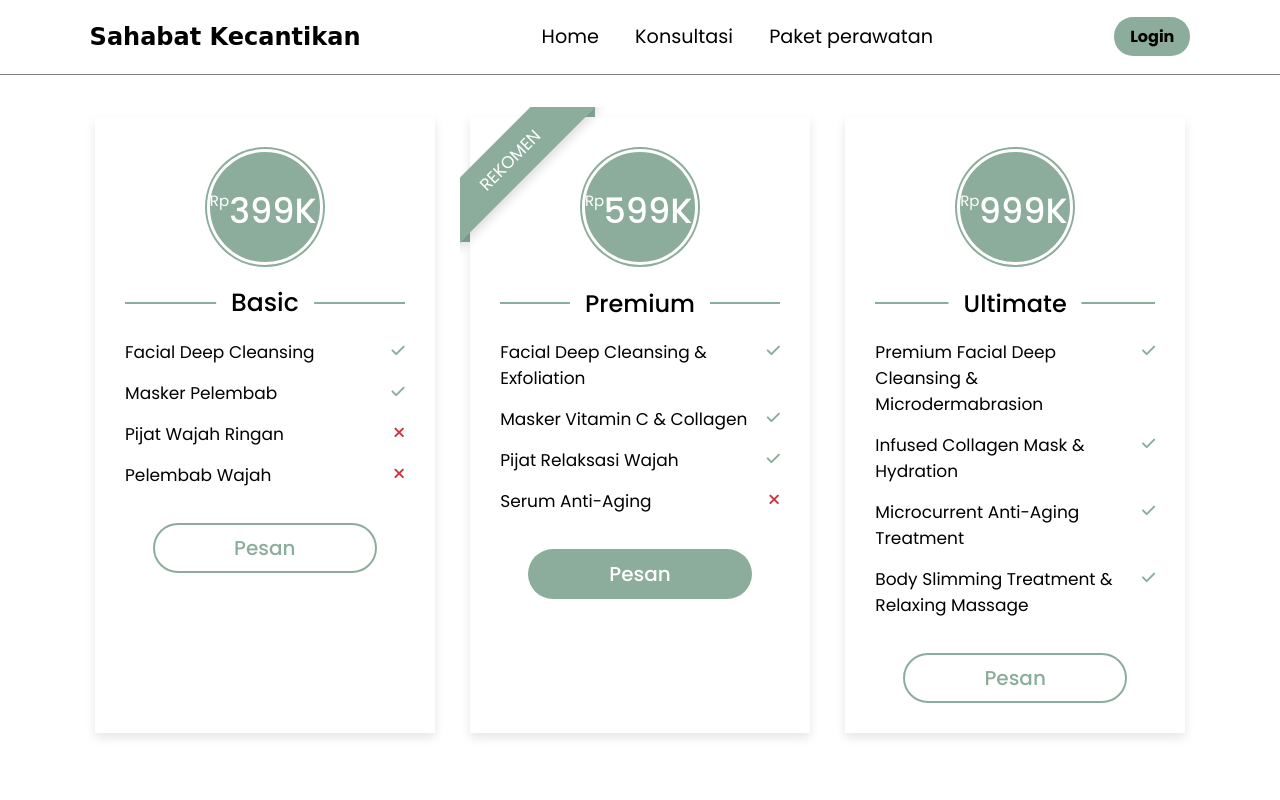
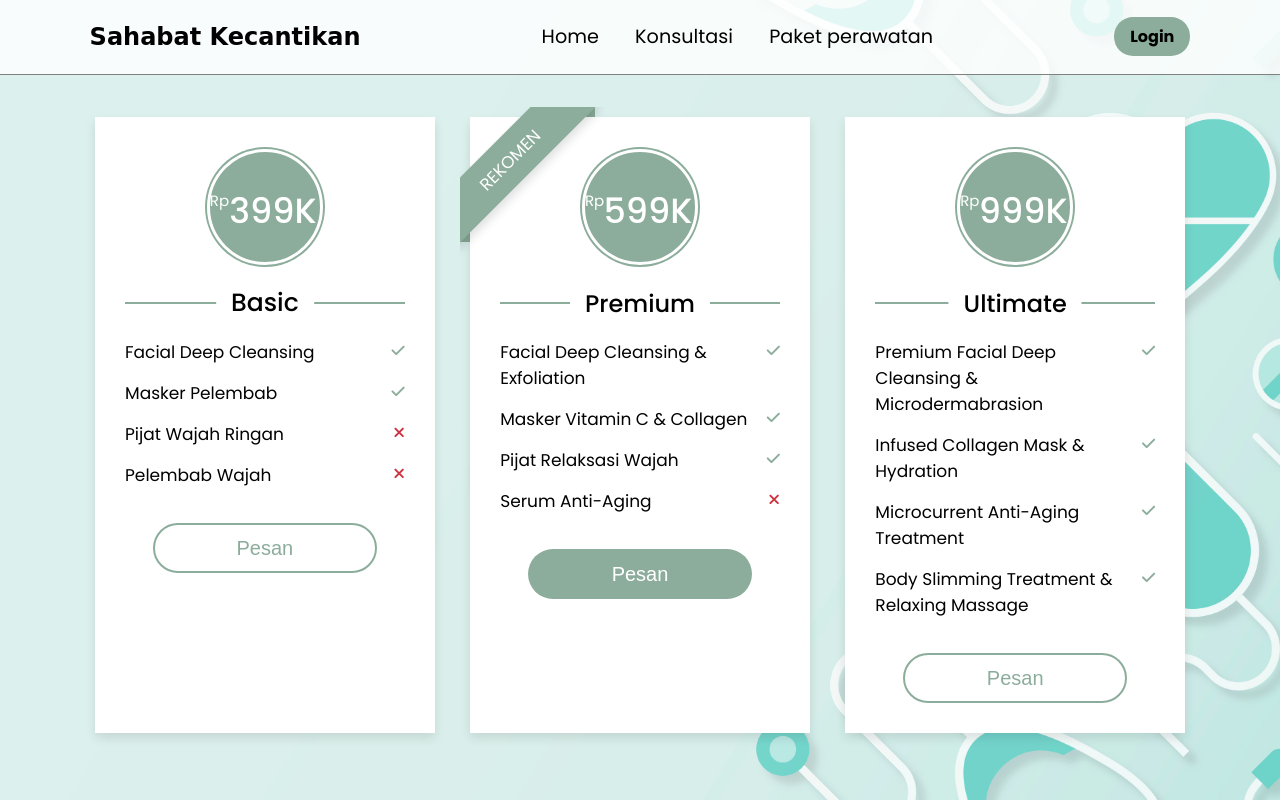
Before and after one commit to ferdi-oktavian/tugas_RPL, a PHP site: page /paket.php in a window 1280 px wide. Run offline with PHP 8.4, Linux system fonts and the light colour scheme; some libraries are stand-ins or nearby versions.

Commit message:
willy anjg
willy anjg

```diff
--- a/tugasweb/css/paket.css
+++ b/tugasweb/css/paket.css
@@ -1,9 +1,18 @@
 @import url('https://fonts.googleapis.com/css2?family=Poppins:wght@200;300;400;500;600;700&display=swap');
+
+:root {
+  --primary: #010101;
+  --bg: #ffff;
+  --primary-color: #2e7d32;
+  --primary-hover: #1b5e20;
+}
+
+
 *{
   margin: 0;
   padding: 0;
   box-sizing: border-box;
-  font-family: 'Poppins', sans-serif;
+
 }
 body{
   display: flex;
@@ -12,6 +21,9 @@ body{
   min-height: 100vh;
   padding: 20px;
   background: rgb(140, 173, 155);
+  background: url('../img/doc.jpg') no-repeat;
+  background-size: cover;
+  background-position: center;
 }
 .wrapper{
   max-width: 1090px;
--- a/tugasweb/konsultasi1.php
+++ b/tugasweb/konsultasi1.php
@@ -4,7 +4,7 @@
   <meta charset="UTF-8">
   <meta name="viewport" content="width=device-width, initial-scale=1.0">
   <title>Konsultasi 1</title>
-  <link rel="stylesheet" href="konsultasi.css">
+  <link rel="stylesheet" href="./css/konsultasi.css">
   <link href="https://fonts.googleapis.com/css2?family=Merienda:wght@300..900&family=Poppins:ital,wght@0,400;1,600&display=swap" rel="stylesheet">
 </head>
 <body>
@@ -12,7 +12,7 @@
   <nav class="navbar">
     <a href="#" class="navbar-logo">Sahabat Kecantikan</a>
     <div class="navbar-nav">
-      <a href="index.php">Home</a>
+      <a href="./user/index.php">Home</a>
       <a href="konsultasi1.php">Konsultasi</a>
       <a href="paket.php">Paket perawatan</a>
     </div>
--- a/tugasweb/paket.php
+++ b/tugasweb/paket.php
@@ -5,7 +5,7 @@
     <meta name="viewport" content="width=device-width, initial-scale=1.0">
     <title>Paket Perawatan</title>
     <link rel="stylesheet" href="css/paket.css">
-    <link rel="stylesheet" href="css/style.css" />
+    <link rel="stylesheet" href="css/style.css"/>
     <script src="https://kit.fontawesome.com/a076d05399.js"></script>
     <style>
         body {
```
Also changed, not shown: tugasweb/css/konsultasi.css (+7 -3 lines).
